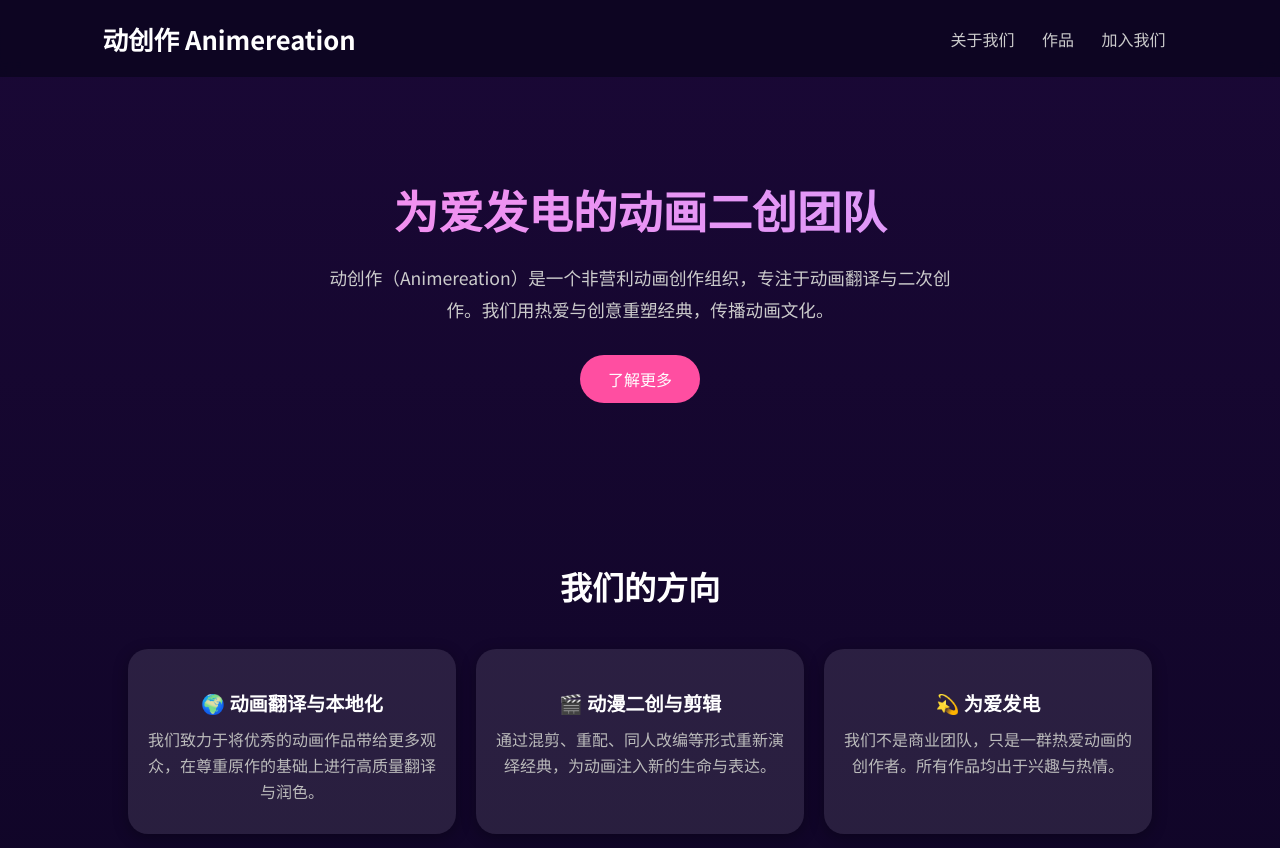
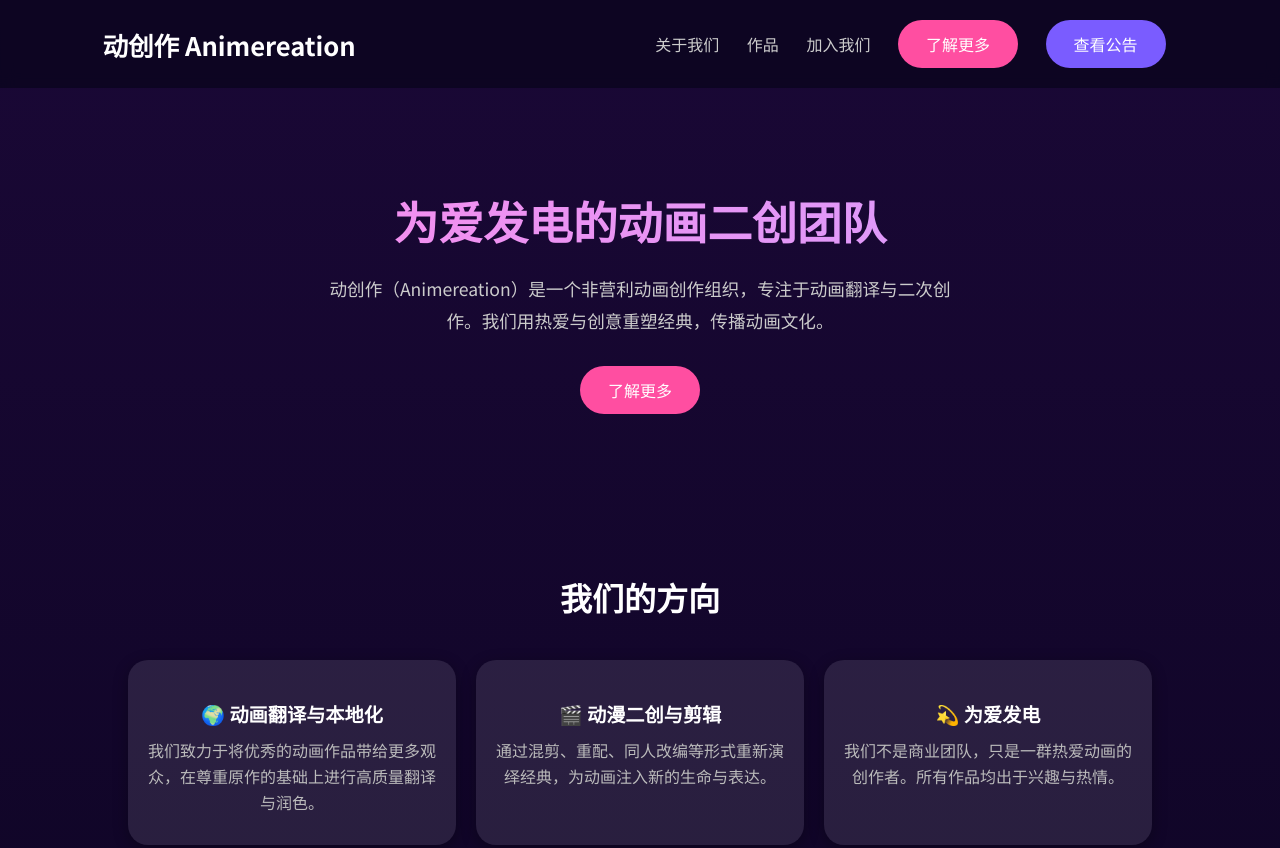
Before and after one commit to Animereation/animereation.github.io, a plain HTML site: page index.html in a window 1280 px wide. Shown: the top 848 px of the page. Drawn offline with Linux system fonts and the light colour scheme.

Commit message:
Update index.html

```diff
--- a/index.html
+++ b/index.html
@@ -77,6 +77,8 @@
       <a href="#about">关于我们</a>
       <a href="works.html">作品</a>
       <a href="#join">加入我们</a>
+      <a href="#about" class="btn">了解更多</a>
+<a href="notice.html" class="btn" style="margin-left:12px;background:#7a5cff;">查看公告</a>
     </nav>
   </header>
 
```
